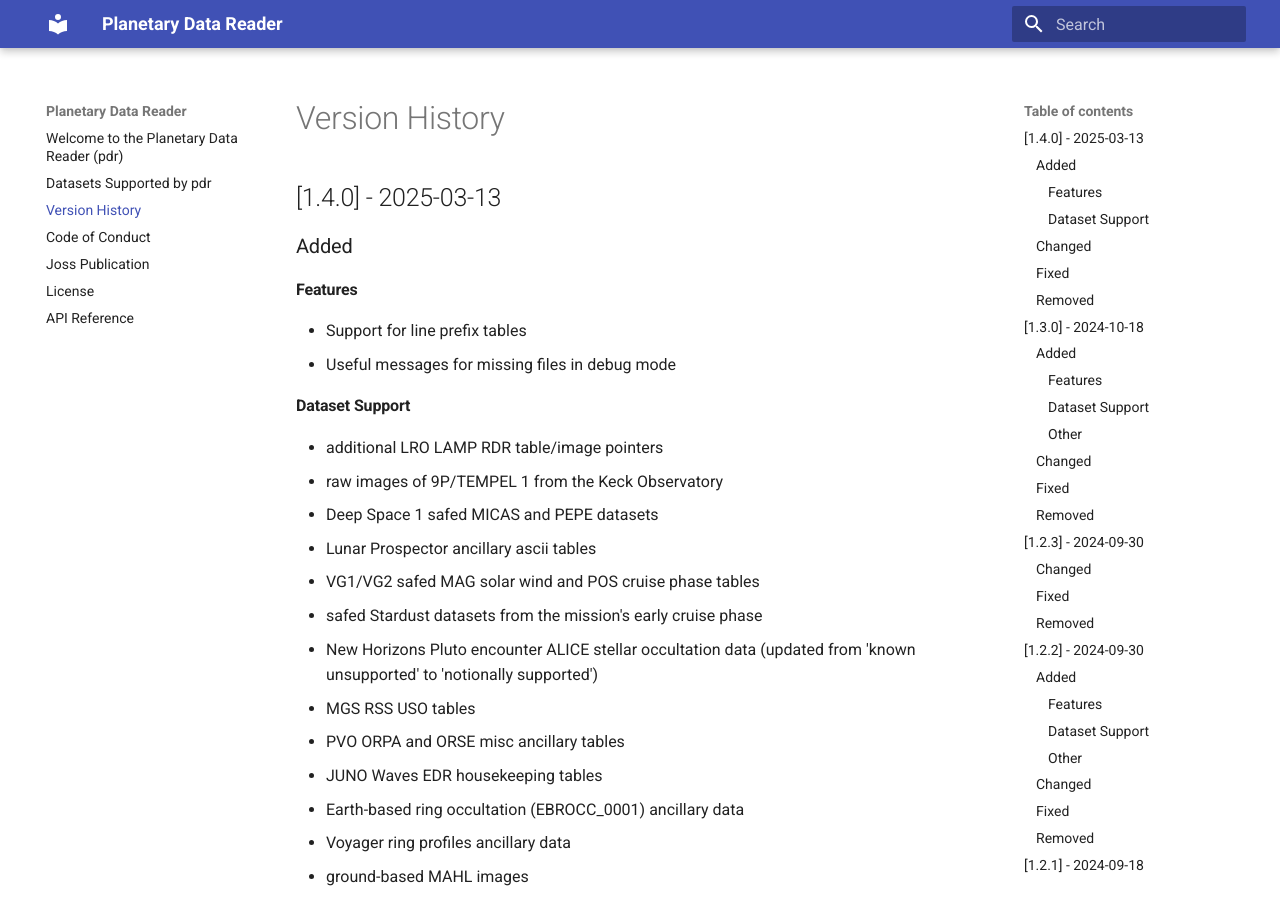
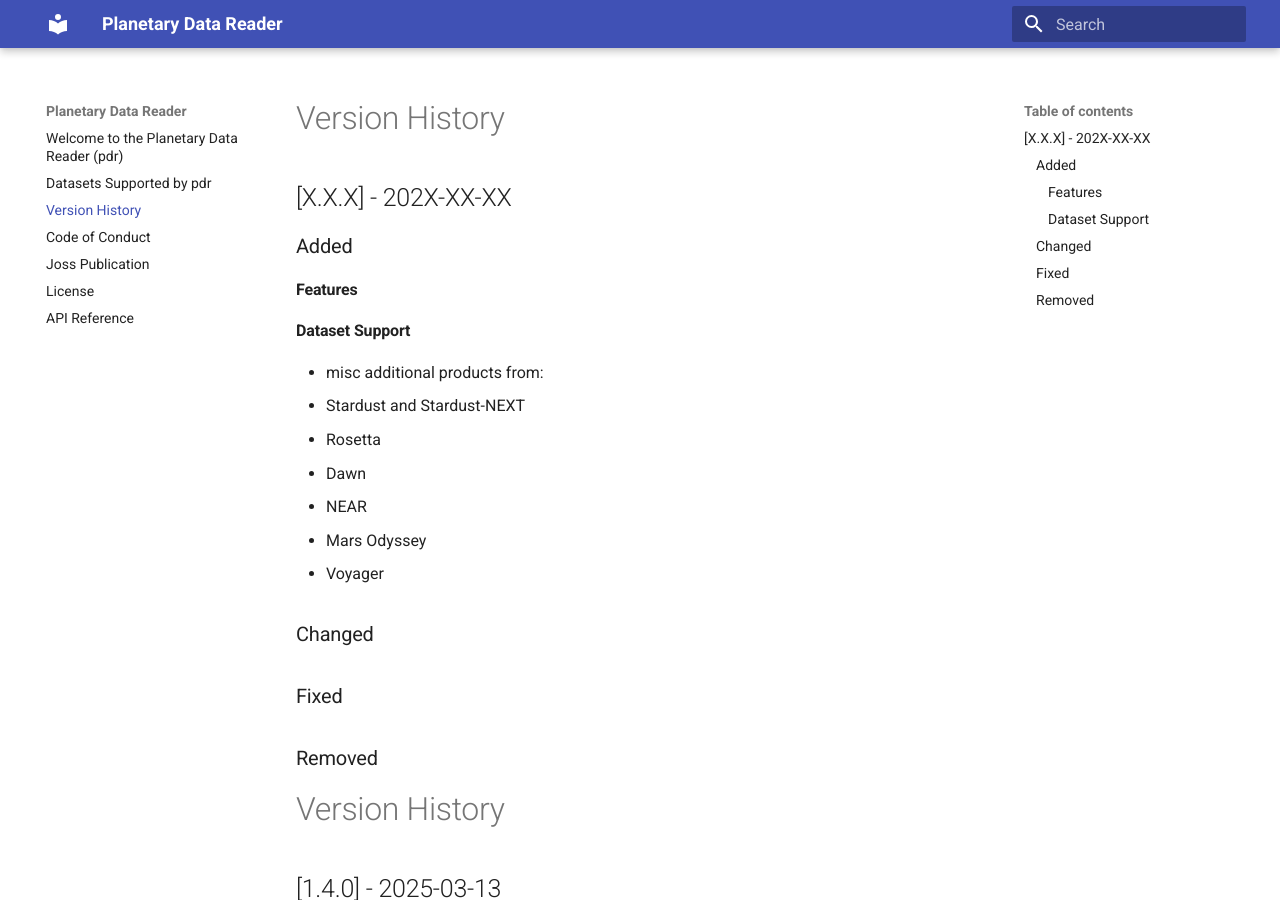
Before and after one commit to MillionConcepts/pdr, an MkDocs documentation site: the page built from docs/version_history.md, in a window 1280 px wide and 900 px high. Built offline with MkDocs 1.6.1 and Material for MkDocs 9.7.7, drawn with Linux system fonts in a browser that asks for light colours.

Commit message:
update the support docs

```diff
--- a/docs/version_history.md
+++ b/docs/version_history.md
@@ -1,3 +1,28 @@
+# Version History
+## [X.X.X] - 202X-XX-XX
+### Added
+
+#### Features
+
+
+#### Dataset Support
+- misc additional products from:
+  - Stardust and Stardust-NEXT
+  - Rosetta
+  - Dawn
+  - NEAR
+  - Mars Odyssey
+  - Voyager
+
+### Changed
+
+
+### Fixed
+
+
+### Removed
+
+
 # Version History
 ## [1.4.0] - 2025-03-13
 ### Added
```
Also changed, not shown: docs/supported_datasets.md (+1 -5 lines).
